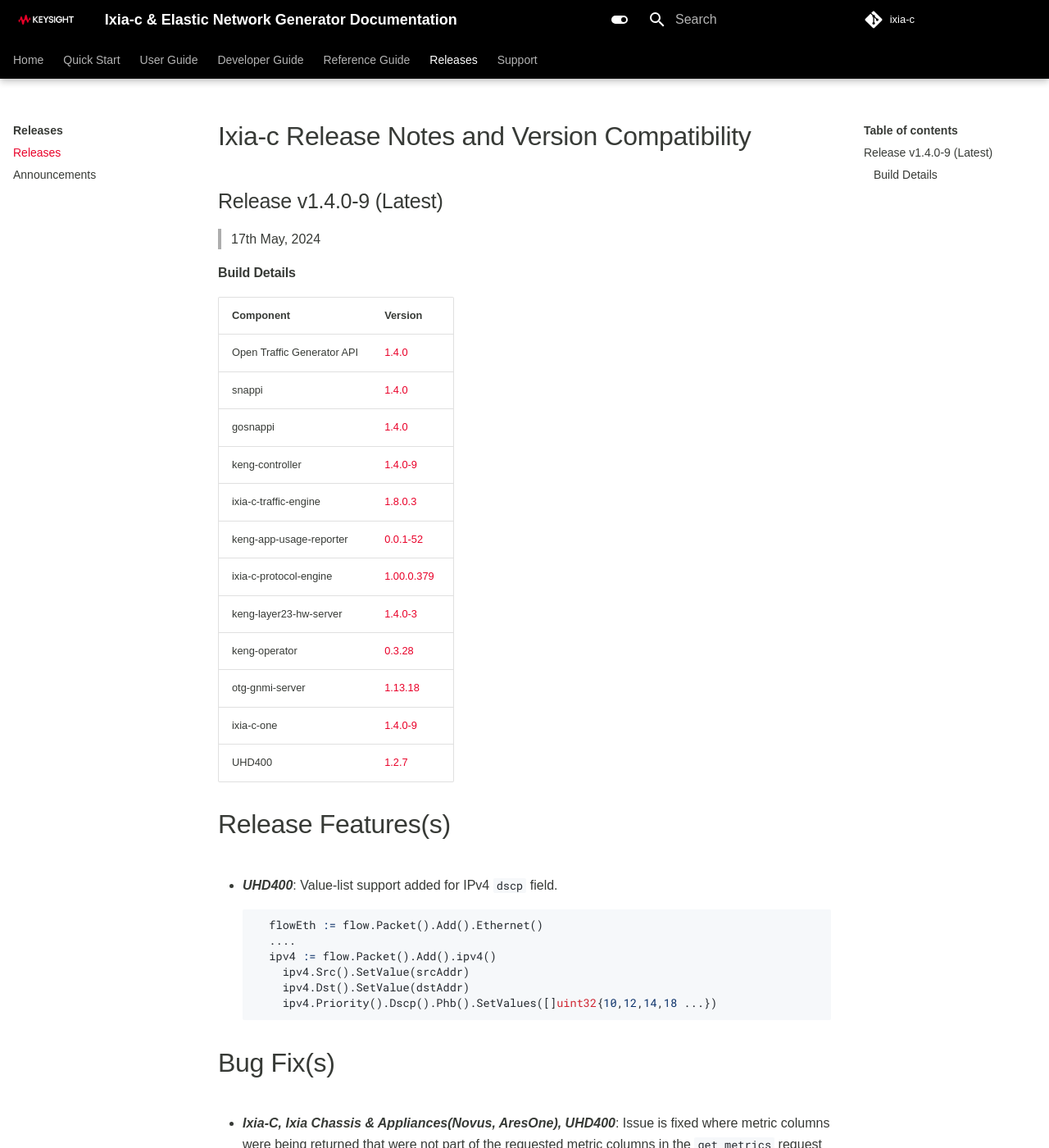
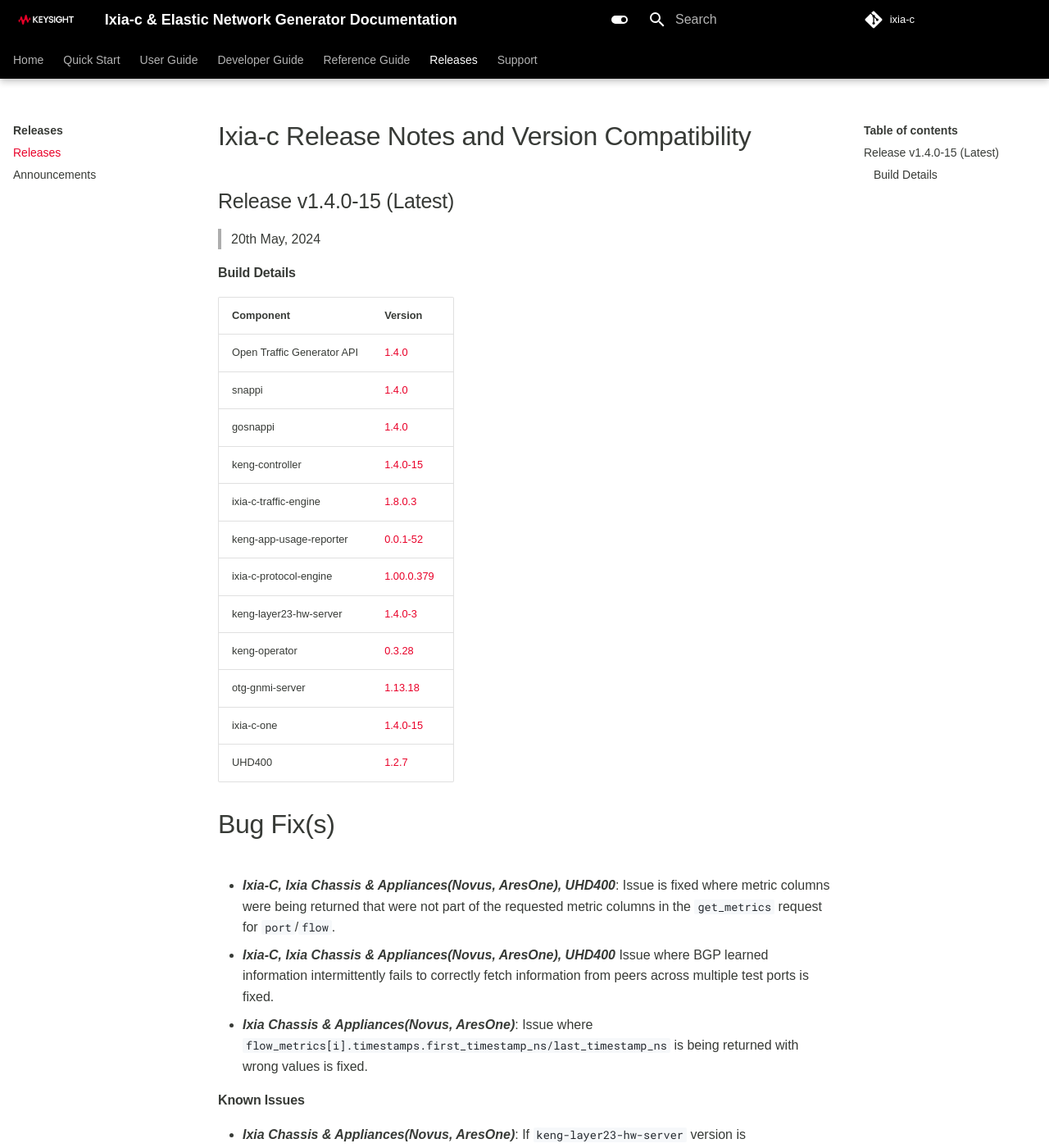
Before and after one commit to open-traffic-generator/ixia-c, an MkDocs documentation site: the page built from docs/releases.md, in a window 1280 px wide and 1400 px high. Shown: the whole window at 82% size. Built offline with MkDocs 1.6.1 and Material for MkDocs 9.7.7, drawn with Linux system fonts in a browser that asks for light colours; some web fonts are replaced; comment, search, counter and statistics services are not loaded.

Commit message:
v1.4.0-15

````diff
--- a/deployments/k8s/components/images/kustomization.yaml
+++ b/deployments/k8s/components/images/kustomization.yaml
@@ -1,11 +1,11 @@
 apiVersion: kustomize.config.k8s.io/v1alpha1
 kind: Component
 
-# Release: https://github.com/open-traffic-generator/ixia-c/releases/tag/v1.4.0-9
+# Release: https://github.com/open-traffic-generator/ixia-c/releases/tag/v1.4.0-15
 images:
   - name: keng-controller
     newName: ghcr.io/open-traffic-generator/keng-controller
-    newTag: "1.4.0-9"
+    newTag: "1.4.0-15"
   - name: otg-gnmi-server
     newName: ghcr.io/open-traffic-generator/otg-gnmi-server
     newTag: "1.13.18"
--- a/docs/news.md
+++ b/docs/news.md
@@ -1,8 +1,8 @@
 # News
 
-* **17th May, 2024**: Ixia-c version 1.4.0 (build 9) released.  This conforms to **[v1.4.0](https://redocly.github.io/redoc/?url=https://raw.githubusercontent.com/open-traffic-generator/models/v1.4.0/artifacts/openapi.yaml)** of the Open Traffic Generator Models specification.
+* **20th May, 2024**: Ixia-c version 1.4.0 (build 15) released.  This conforms to **[v1.4.0](https://redocly.github.io/redoc/?url=https://raw.githubusercontent.com/open-traffic-generator/models/v1.4.0/artifacts/openapi.yaml)** of the Open Traffic Generator Models specification.
 
-  * This build includes new features and bug fixes. [Read more](releases.md)
+  * This build includes bug fixes. [Read more](releases.md)
 
 * **7th May, 2024**: Ixia-c version 1.4.0 (build 1) released.  This conforms to **[v1.4.0](https://redocly.github.io/redoc/?url=https://raw.githubusercontent.com/open-traffic-generator/models/v1.4.0/artifacts/openapi.yaml)** of the Open Traffic Generator Models specification.
 
--- a/docs/releases.md
+++ b/docs/releases.md
@@ -1,7 +1,7 @@
 # Ixia-c Release Notes and Version Compatibility
 
-## Release  v1.4.0-9 (Latest)
-> 17th May, 2024
+## Release  v1.4.0-15 (Latest)
+> 20th May, 2024
 
 #### Build Details
 
@@ -10,27 +10,15 @@
 | Open Traffic Generator API    | [1.4.0](https://redocly.github.io/redoc/?url=https://raw.githubusercontent.com/open-traffic-generator/models/v1.4.0/artifacts/openapi.yaml)         |
 | snappi                        | [1.4.0](https://pypi.org/project/snappi/1.4.0)        |
 | gosnappi                      | [1.4.0](https://pkg.go.dev/github.com/open-traffic-generator/snappi/gosnappi@v1.4.0)        |
-| keng-controller               | [1.4.0-9](https://github.com/orgs/open-traffic-generator/packages/container/package/keng-controller)    |
+| keng-controller               | [1.4.0-15](https://github.com/orgs/open-traffic-generator/packages/container/package/keng-controller)    |
 | ixia-c-traffic-engine         | [1.8.0.3](https://github.com/orgs/open-traffic-generator/packages/container/package/ixia-c-traffic-engine)       |
 | keng-app-usage-reporter       | [0.0.1-52](https://github.com/orgs/open-traffic-generator/packages/container/package/keng-app-usage-reporter)      |
 | ixia-c-protocol-engine        | [1.00.0.379](https://github.com/orgs/open-traffic-generator/packages/container/package/ixia-c-protocol-engine)    |
 | keng-layer23-hw-server        | [1.4.0-3](https://github.com/orgs/open-traffic-generator/packages/container/package/keng-layer23-hw-server)    |
 | keng-operator                 | [0.3.28](https://github.com/orgs/open-traffic-generator/packages/container/package/keng-operator)        |
 | otg-gnmi-server               | [1.13.18](https://github.com/orgs/open-traffic-generator/packages/container/package/otg-gnmi-server)         |
-| ixia-c-one                    | [1.4.0-9](https://github.com/orgs/open-traffic-generator/packages/container/package/ixia-c-one/)         |
+| ixia-c-one                    | [1.4.0-15](https://github.com/orgs/open-traffic-generator/packages/container/package/ixia-c-one/)         |
 | UHD400                        | [1.2.7](https://downloads.ixiacom.com/support/downloads_and_updates/public/UHD400/1.2/1.2.7/artifacts.tar)         |
-
-
-# Release Features(s)
-* <b><i>UHD400</i></b>: Value-list support added for IPv4 `dscp` field.
-  ```go
-    flowEth := flow.Packet().Add().Ethernet()
-    ....
-    ipv4 := flow.Packet().Add().ipv4()
-      ipv4.Src().SetValue(srcAddr)
-      ipv4.Dst().SetValue(dstAddr)
-      ipv4.Priority().Dscp().Phb().SetValues([]uint32{10,12,14,18 ...})
-  ```
 
 
 # Bug Fix(s)
--- a/docs/tests-chassis-app.md
+++ b/docs/tests-chassis-app.md
@@ -75,7 +75,7 @@
 ```
 services:
   keng-controller:
-    image: ghcr.io/open-traffic-generator/keng-controller:1.4.0-9
+    image: ghcr.io/open-traffic-generator/keng-controller:1.4.0-15
     restart: always
     depends_on:
       keng-layer23-hw-server:
````
Also changed, not shown: deployments/k8s/network-emulation/readme.md (+2 -2 lines), docs/deployments-kne.md (+5 -5 lines), readme.md (+1 -1 lines), 1 other file.
